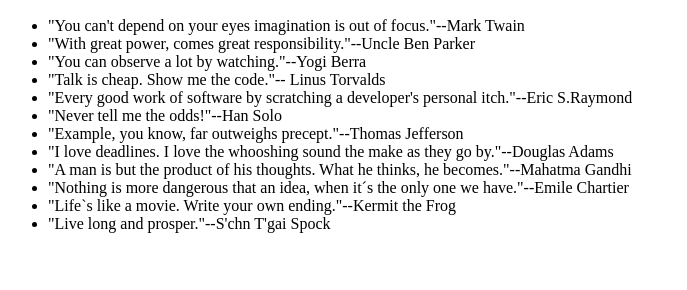
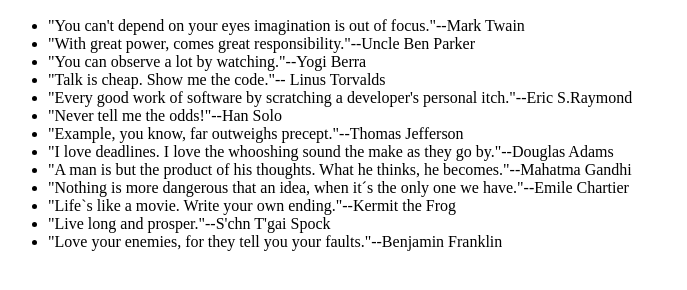
Before and after one commit to MarikToGO/0main_openSAP_repo, a plain HTML site: page index.html in a window 1280 px wide. Shown: the part 110-400 px from the top of the page, without its empty margins (0-687 px from the left). Drawn offline with Linux system fonts and the light colour scheme.

Commit message:
added Benjamin Franklin quote

```diff
--- a/index.html
+++ b/index.html
@@ -21,6 +21,7 @@
 			<li>"Nothing is more dangerous that an idea, when it´s the only one we have."--Emile Chartier</li>
 			<li>"Life`s like a movie. Write your own ending."--Kermit the Frog</li>
 			<li>"Live long and prosper."--S'chn T'gai Spock</li>
+			<li>"Love your enemies, for they tell you your faults."--Benjamin Franklin</li>
 		</ul>
 	</body>
 </html>
```
